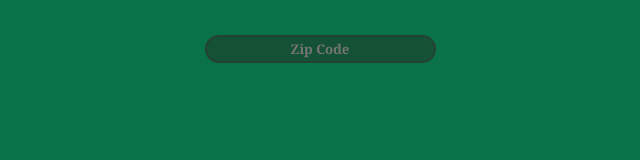
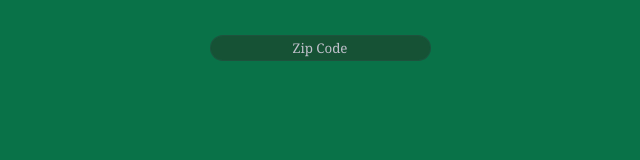
Before and after one commit to brunscii/react-weather, a React (Vite) app: page / in a window 1280 px wide. Shown: the top 160 px of the page, without its empty margins (320-960 px from the left). Built offline with nearby package versions, Linux system fonts and the light colour scheme.

Commit message:
changed minor styles

```diff
--- a/src/InputZipCode.tsx
+++ b/src/InputZipCode.tsx
@@ -99,6 +99,7 @@ function Input() {
                   target.value = target.value.replaceAll(/\D/g, '')
                 }
               }}
+
               required />
 
               {/* {bubbles || ''} */}
--- a/src/css/main.css
+++ b/src/css/main.css
@@ -1,6 +1,7 @@
 body, input {
   background-color: #097248;
   color: #c0c0cb;
+  -webkit-text-fill-color: #c0c0cb;
   font-family: Cambria, Cochin, Georgia, Times, "Times New Roman", serif;
 }
 
@@ -79,12 +80,12 @@ body, input {
 div:has(#zip-code-input) {
   display: grid;
 }
-div:has(#zip-code-input) #zip-code-input {
-  background-color: rgba(34, 51, 34, 0.4980392157);
+div:has(#zip-code-input) #zip-code-input, div:has(#zip-code-input) input:-webkit-autofill, div:has(#zip-code-input):focus {
+  box-shadow: 0 0 0 2em inset rgba(34, 51, 34, 0.4980392157), 0 0 0 2em inset #097248;
   border-color: rgba(51, 51, 51, 0.4980392157);
   border-radius: 15px;
   border-style: solid;
-  font-weight: 900;
+  border-width: 1px;
   justify-self: center;
   margin-top: 2em;
   padding-block: 0.25em;
--- a/src/scss/main.scss
+++ b/src/scss/main.scss
@@ -1,8 +1,11 @@
 body, input {
   background-color: #097248;
   color: #c0c0cb;
+  -webkit-text-fill-color: #c0c0cb;
   font-family:Cambria, Cochin, Georgia, Times, 'Times New Roman', serif;
 }
+
+
 
 #root {
   max-width: 100%;
@@ -89,13 +92,16 @@ body, input {
 div:has(#zip-code-input) {
   display: grid;
 
-  #zip-code-input {
-    background-color: #2233227f;
+  #zip-code-input, input:-webkit-autofill, &:focus  {
+
+    //This way the background-color doesn't change with the autofill
+    box-shadow: 0 0 0 2em inset #2233227f,
+                0 0 0 2em inset #097248;
     border-color: #3333337f;
     border-radius: 15px;
     border-style: solid;
+    border-width: 1px;
 
-    font-weight: 900;
     justify-self: center;
     margin-top: 2em;
 
```
Also changed, not shown: 2 other files (tests, documents, lock files or other folders).
